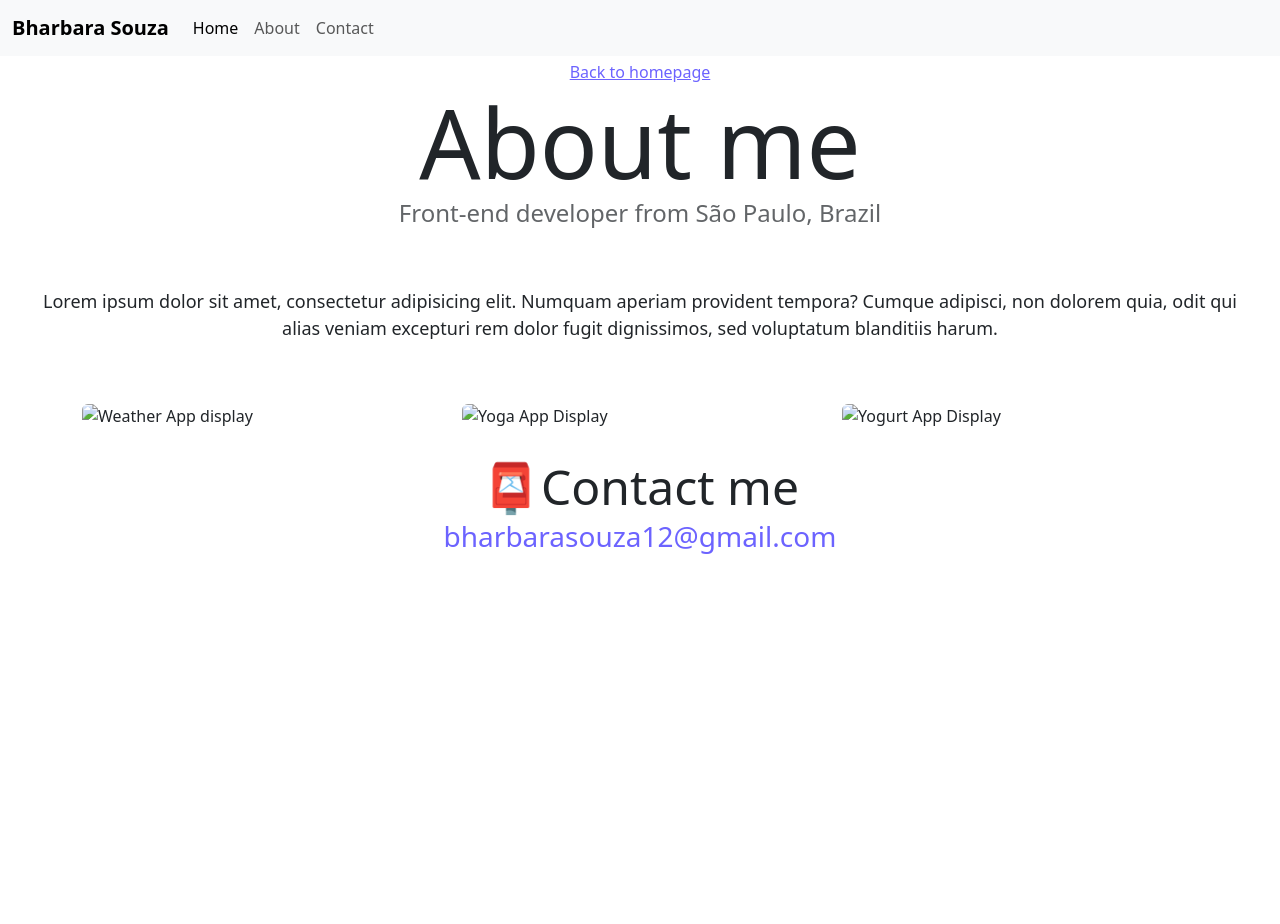
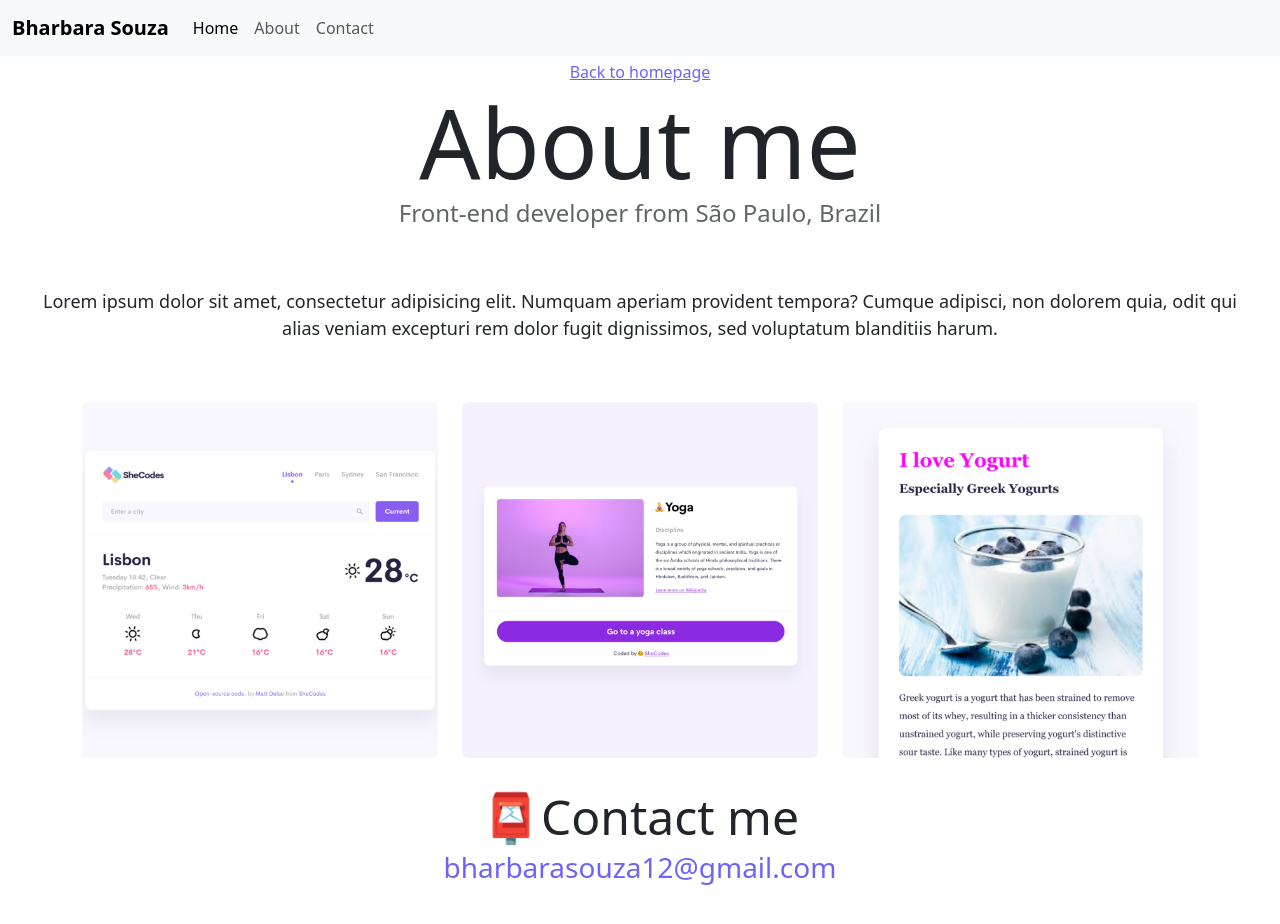
Before and after one commit to bharbarasouza/portfolio-week3, a plain HTML site: page about.html in a window 1280 px wide. Before the commit the page ends 800 px from the top, so only its background shows below. Drawn offline with nearby package versions, Linux system fonts and the light colour scheme.

Commit message:
Update about.html

```diff
--- a/about.html
+++ b/about.html
@@ -53,13 +53,13 @@
       <div class="container">
         <div class="row">
           <div class="col-md-4">
-            <img src="images/weather.png" class="img-fluid rounded" alt="Weather App display"/>
+            <img src="weather.png" class="img-fluid rounded" alt="Weather App display"/>
           </div>
           <div class="col-md-4">
-            <img src="images/yoga.png" class="img-fluid rounded" alt="Yoga App Display"/>
+            <img src="yoga.png" class="img-fluid rounded" alt="Yoga App Display"/>
           </div>
           <div class="col-md-4">
-            <img src="images/yogurt.png" class="img-fluid rounded" alt="Yogurt App Display" />
+            <img src="yogurt.png" class="img-fluid rounded" alt="Yogurt App Display" />
           </div>
         </div>
       </div>
```
